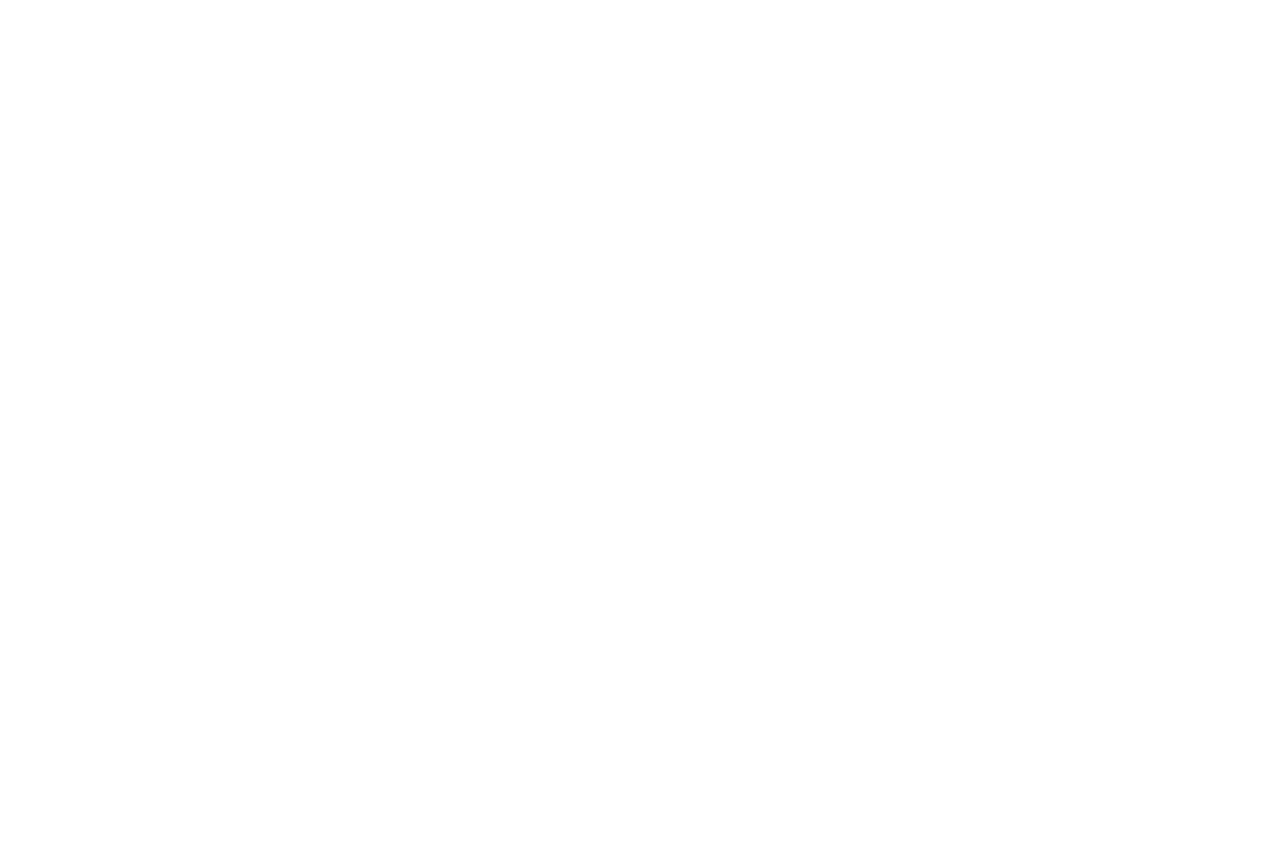
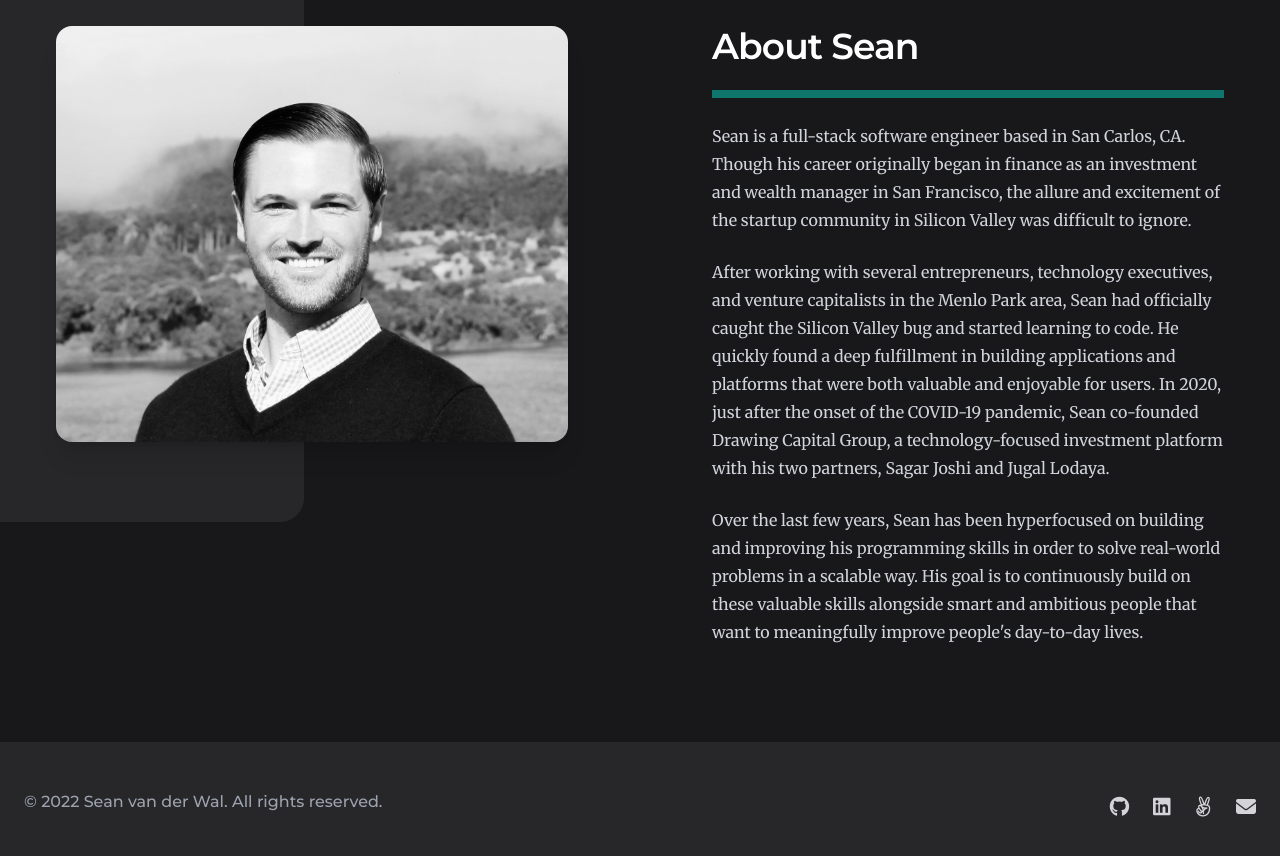
Before and after one commit to sean-vdw/PersonalSite, a React (Create React App) app: page / in a window 1280 px wide. Shown: the part 900-1756 px from the top of the page. Before the commit the page ends 942 px from the top, so only its background shows below. Built offline with nearby package versions, Linux system fonts and the light colour scheme.

Commit message:
added about section and footer

```diff
--- a/public/index.html
+++ b/public/index.html
@@ -2,7 +2,7 @@
 <html lang="en">
   <head>
     <meta charset="utf-8" />
-    <link rel="icon" href="%PUBLIC_URL%/favicon.ico" />
+    <link rel="icon" href="%PUBLIC_URL%/favicon.ico?" />
     <meta name="viewport" content="width=device-width, initial-scale=1" />
     <meta name="theme-color" content="#000000" />
     <meta
--- a/src/App.css
+++ b/src/App.css
@@ -1,5 +1,9 @@
-body {
+h1, h2, h3, h4, h5 {
   font-family: 'Montserrat', sans-serif;
+}
+
+p, span {
+  font-family: 'Merriweather', serif;
 }
 
 .hero-background {
@@ -32,7 +36,6 @@ ul li:hover {
 }
 
 ul li p {
-  font-family: 'Merriweather', serif;
   font-weight: 300;
   color: #D7DDE8;
   margin-bottom: 0;
--- a/src/App.js
+++ b/src/App.js
@@ -2,11 +2,15 @@ import './App.css';
 import React from 'react';
 
 import Hero from './components/Hero';
+import About from './components/About';
+import Footer from './components/Footer';
 
 function App() {
   return (
     <div className="App">
       <Hero />
+      <About />
+      <Footer />
     </div>
   );
 }
--- /dev/null
+++ b/src/components/About.js
@@ -0,0 +1,52 @@
+import picture from '../assets/profile.jpg';
+
+export default function About() {
+  return (
+    <div className="relative bg-zinc-900 py-16 sm:py-24">
+      <div className="lg:mx-auto lg:max-w-7xl lg:px-8 lg:grid lg:grid-cols-2 lg:gap-24 lg:items-start">
+        <div className="relative sm:py-16 lg:py-0">
+          <div aria-hidden="true" className="hidden sm:block lg:absolute lg:inset-y-0 lg:right-0 lg:w-screen">
+            <div className="absolute inset-y-0 right-1/2 w-full bg-zinc-800 rounded-r-3xl lg:right-72" />
+          </div>
+          <div className="relative mx-auto max-w-md px-4 sm:max-w-3xl sm:px-6 lg:px-0 lg:max-w-none lg:py-20">
+            {/* Testimonial card*/}
+            <div className="relative py-36 md:pt-64 md:pb-40 rounded-2xl shadow-xl overflow-hidden">
+              <img
+                className="absolute inset-0 h-full w-full object-cover"
+                src={picture}
+                alt="Profile picture"
+              />
+            </div>
+          </div>
+        </div>
+
+        <div className="relative mx-auto max-w-md px-4 sm:max-w-3xl sm:px-6 lg:px-0">
+          {/* Content area */}
+          <div className="pt-12 sm:pt-16 lg:pt-20">
+            <h2 className="text-3xl pb-4 text-white font-extrabold tracking-tight sm:text-4xl border-b-8 border-teal-700">
+              About Sean
+            </h2>
+            <div className="mt-6 text-gray-300 space-y-6">
+              <p className="text-base leading-7">
+                Sean is a full-stack software engineer based in San Carlos, CA. Though his career originally began in finance as
+                an investment and wealth manager in San Francisco, the allure and excitement of the startup community in Silicon Valley
+                was difficult to ignore.
+              </p>
+              <p className="text-base leading-7">
+                After working with several entrepreneurs, technology executives, and venture capitalists in the Menlo Park area, Sean had
+                officially caught the Silicon Valley bug and started learning to code. He quickly found a deep fulfillment in building applications and platforms
+                that were both valuable and enjoyable for users. In 2020, just after the onset of the COVID-19 pandemic, Sean co-founded Drawing Capital Group,
+                a technology-focused investment platform with his two partners, Sagar Joshi and Jugal Lodaya.
+              </p>
+              <p className="text-base leading-7">
+                Over the last few years, Sean has been hyperfocused on building and improving his programming skills in order to solve real-world problems
+                in a scalable way. His goal is to continuously build on these valuable skills alongside smart and ambitious people that want to meaningfully
+                improve people's day-to-day lives.
+              </p>
+            </div>
+          </div>
+        </div>
+      </div>
+    </div>
+  )
+}
--- /dev/null
+++ b/src/components/Footer.js
@@ -0,0 +1,42 @@
+const navigation = [
+  {
+    name: 'Github',
+    href: 'https://github.com/sean-vdw',
+    icon: 'fab fa-github fa-lg'
+  },
+  {
+    name: 'LinkedIn',
+    href: 'https://www.linkedin.com/in/seanvanderwal/',
+    icon: 'fab fa-linkedin fa-lg'
+  },
+  {
+    name: 'AngelList',
+    href: 'https://angel.co/u/sean-van-der-wal-1',
+    icon: 'fab fa-angellist fa-lg'
+  },
+  {
+    name: 'Email',
+    href: 'mailto:sean.vanderwal2@gmail.com',
+    icon: 'fas fa-envelope fa-lg'
+  },
+]
+
+export default function Footer() {
+  return (
+    <footer className="bg-zinc-800">
+      <div className="max-w-7xl mx-auto py-12 px-4 sm:px-6 md:flex md:items-center md:justify-between lg:px-8">
+        <div className="flex justify-center space-x-6 md:order-2">
+          {navigation.map((item) => (
+            <a key={item.name} href={item.href} className="text-zinc-300 hover:text-gray-500">
+              <span className="sr-only">{item.name}</span>
+              <i className={item.icon} />
+            </a>
+          ))}
+        </div>
+        <div className="mt-8 md:mt-0 md:order-1">
+          <h5 className="text-center text-base text-gray-400">&copy; 2022 Sean van der Wal. All rights reserved.</h5>
+        </div>
+      </div>
+    </footer>
+  )
+}
--- a/src/components/Hero.js
+++ b/src/components/Hero.js
@@ -15,7 +15,7 @@ const Hero = () => {
   }, []);
 
   return (
-    <div className='hero-background mb-48'>
+    <div className='hero-background pb-48'>
       <header>
         <nav>
         </nav>
--- a/src/index.css
+++ b/src/index.css
@@ -4,14 +4,6 @@
 
 body {
   margin: 0;
-  font-family: -apple-system, BlinkMacSystemFont, 'Segoe UI', 'Roboto', 'Oxygen',
-    'Ubuntu', 'Cantarell', 'Fira Sans', 'Droid Sans', 'Helvetica Neue',
-    sans-serif;
   -webkit-font-smoothing: antialiased;
   -moz-osx-font-smoothing: grayscale;
 }
-
-code {
-  font-family: source-code-pro, Menlo, Monaco, Consolas, 'Courier New',
-    monospace;
-}
--- a/tailwind.config.js
+++ b/tailwind.config.js
@@ -2,6 +2,8 @@ module.exports = {
   content: [
     './src/App.js',
     './src/components/Hero.js',
+    './src/components/About.js',
+    './src/components/Footer.js'
   ],
   theme: {
     extend: {},
```
Also changed, not shown: src/assets/profile.jpg (added).
